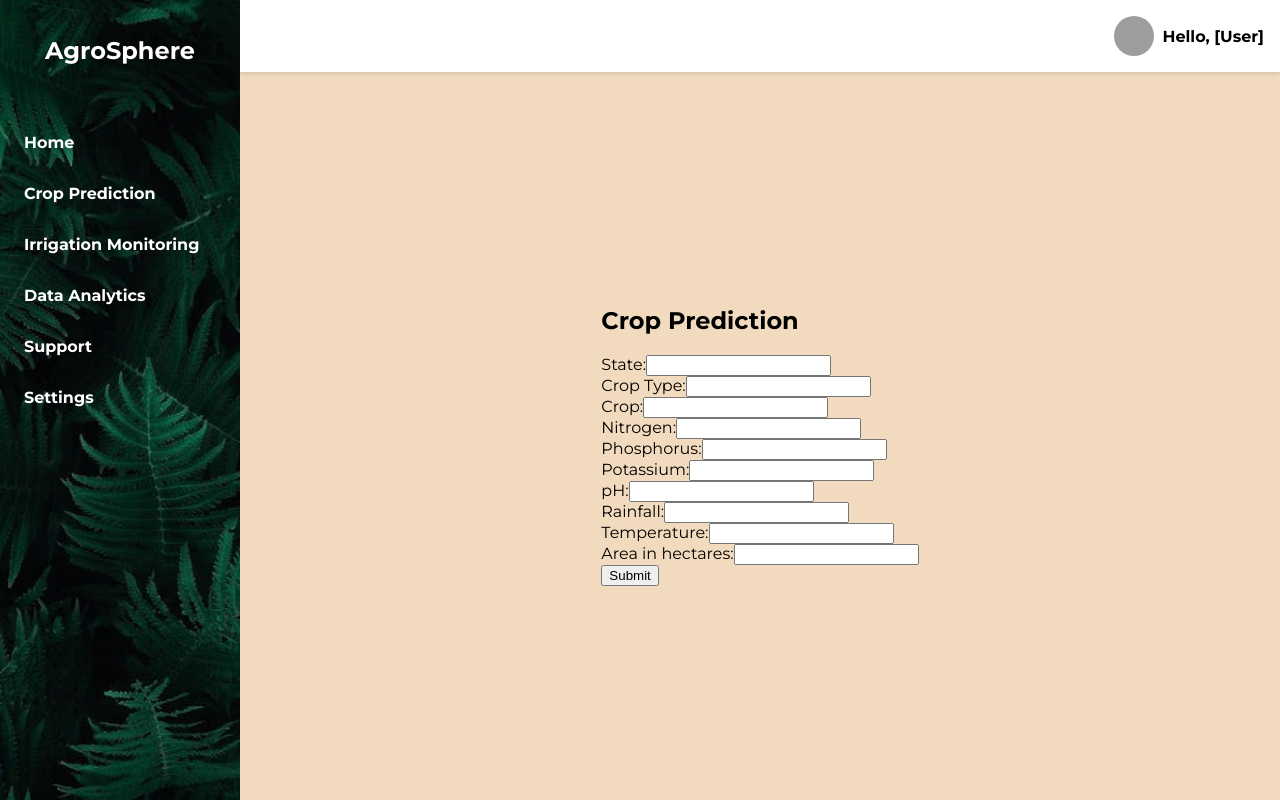
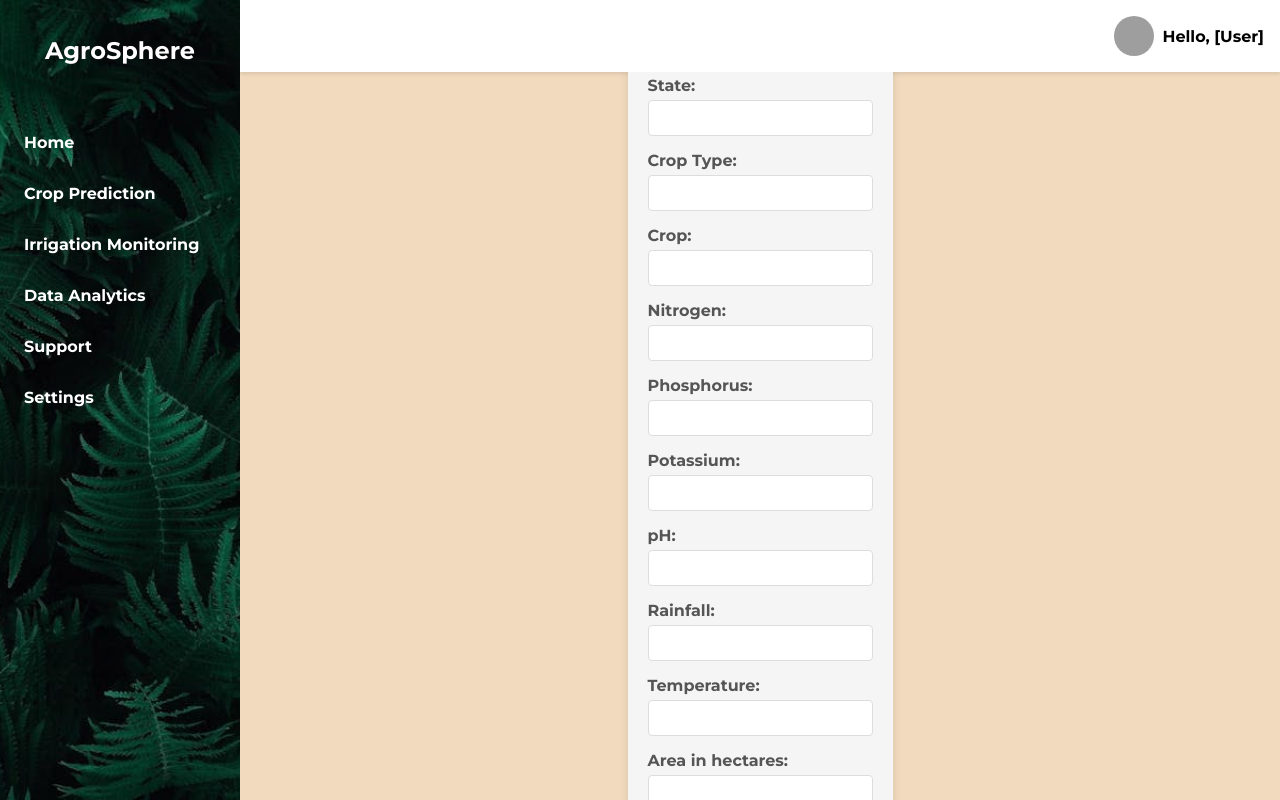
Before and after one commit to kaurmanjot20/hack2change_404ErrorNotFound, a React (Create React App) app in the folder client/: page /crops in a window 1280 px wide. Built offline with nearby package versions, Linux system fonts and the light colour scheme; grey boxes are pictures that could not be loaded.

Commit message:
css update

```diff
--- a/client/src/components/CropPrediction.js
+++ b/client/src/components/CropPrediction.js
@@ -32,10 +32,10 @@ export default function CropPrediction() {
   };
 
   return (
-    <div>
+    <div className="crop-prediction">
       <h2>Crop Prediction</h2>
       <form onSubmit={handleSubmit}>
-        <div>
+        <div className="form-group">
           <label htmlFor="State_Name">State:</label>
           <input
             type="text"
@@ -46,7 +46,7 @@ export default function CropPrediction() {
             required
           />
         </div>
-        <div>
+        <div className="form-group">
           <label htmlFor="Crop_Type">Crop Type:</label>
           <input
             type="text"
@@ -57,7 +57,7 @@ export default function CropPrediction() {
             required
           />
         </div>
-        <div>
+        <div className="form-group">
           <label htmlFor="Crop">Crop:</label>
           <input
             type="text"
@@ -68,7 +68,7 @@ export default function CropPrediction() {
             required
           />
         </div>
-        <div>
+        <div className="form-group">
           <label htmlFor="N">Nitrogen:</label>
           <input
             type="number"
@@ -79,7 +79,7 @@ export default function CropPrediction() {
             required
           />
         </div>
-        <div>
+        <div className="form-group">
           <label htmlFor="P">Phosphorus:</label>
           <input
             type="number"
@@ -90,7 +90,7 @@ export default function CropPrediction() {
             required
           />
         </div>
-        <div>
+        <div className="form-group">
           <label htmlFor="K">Potassium:</label>
           <input
             type="number"
@@ -101,18 +101,18 @@ export default function CropPrediction() {
             required
           />
         </div>
-        <div>
-          <label htmlFor="ph">pH:</label>
+        <div className="form-group">
+          <label htmlFor="pH">pH:</label>
           <input
             type="number"
-            id="ph"
-            name="ph"
-            value={formData.ph}
+            id="pH"
+            name="pH"
+            value={formData.pH}
             onChange={handleChange}
             required
           />
         </div>
-        <div>
+        <div className="form-group">
           <label htmlFor="rainfall">Rainfall:</label>
           <input
             type="number"
@@ -123,7 +123,7 @@ export default function CropPrediction() {
             required
           />
         </div>
-        <div>
+        <div className="form-group">
           <label htmlFor="temperature">Temperature:</label>
           <input
             type="number"
@@ -134,7 +134,7 @@ export default function CropPrediction() {
             required
           />
         </div>
-        <div>
+        <div className="form-group">
           <label htmlFor="Area_in_hectares">Area in hectares:</label>
           <input
             type="number"
```
